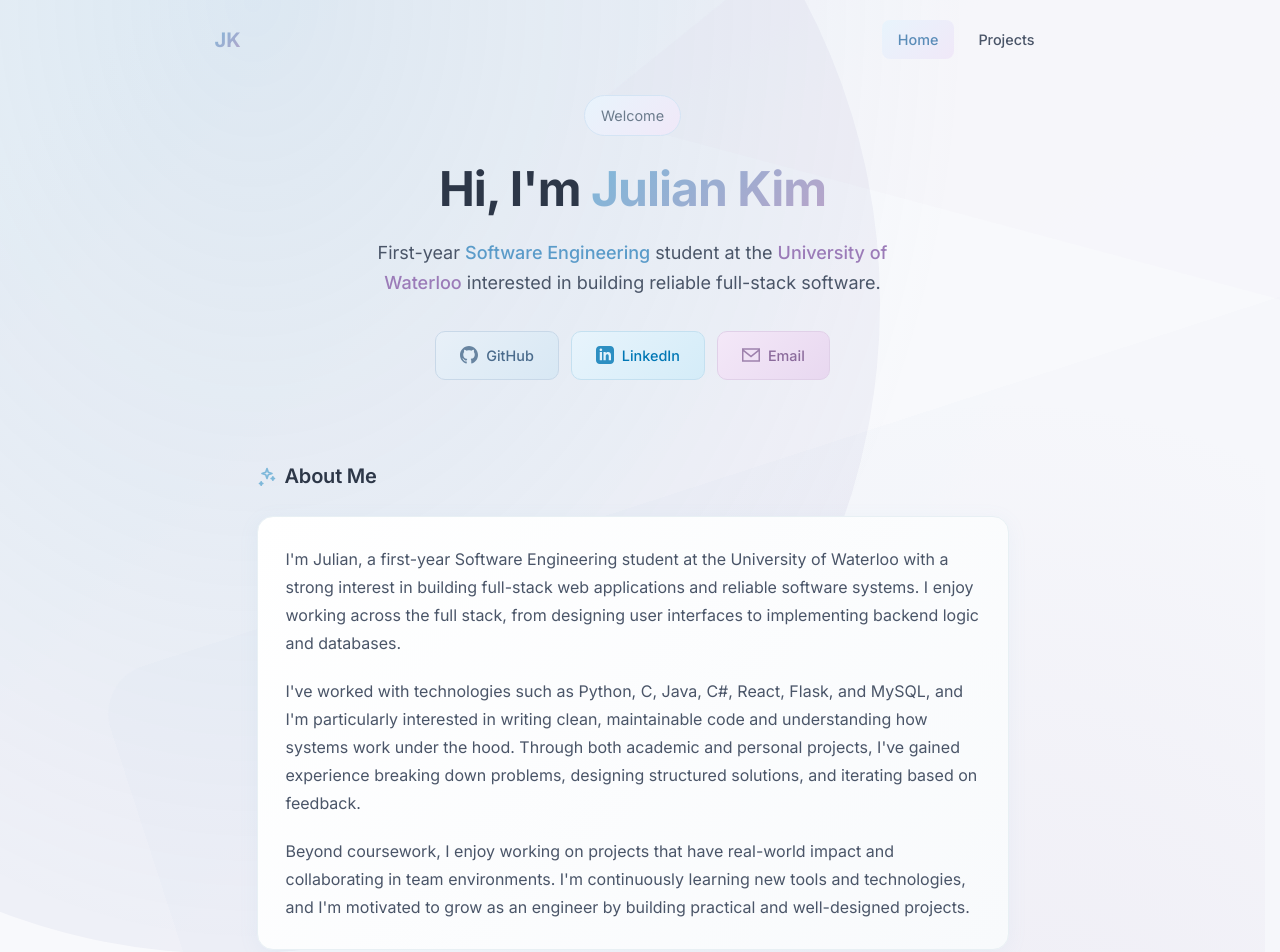
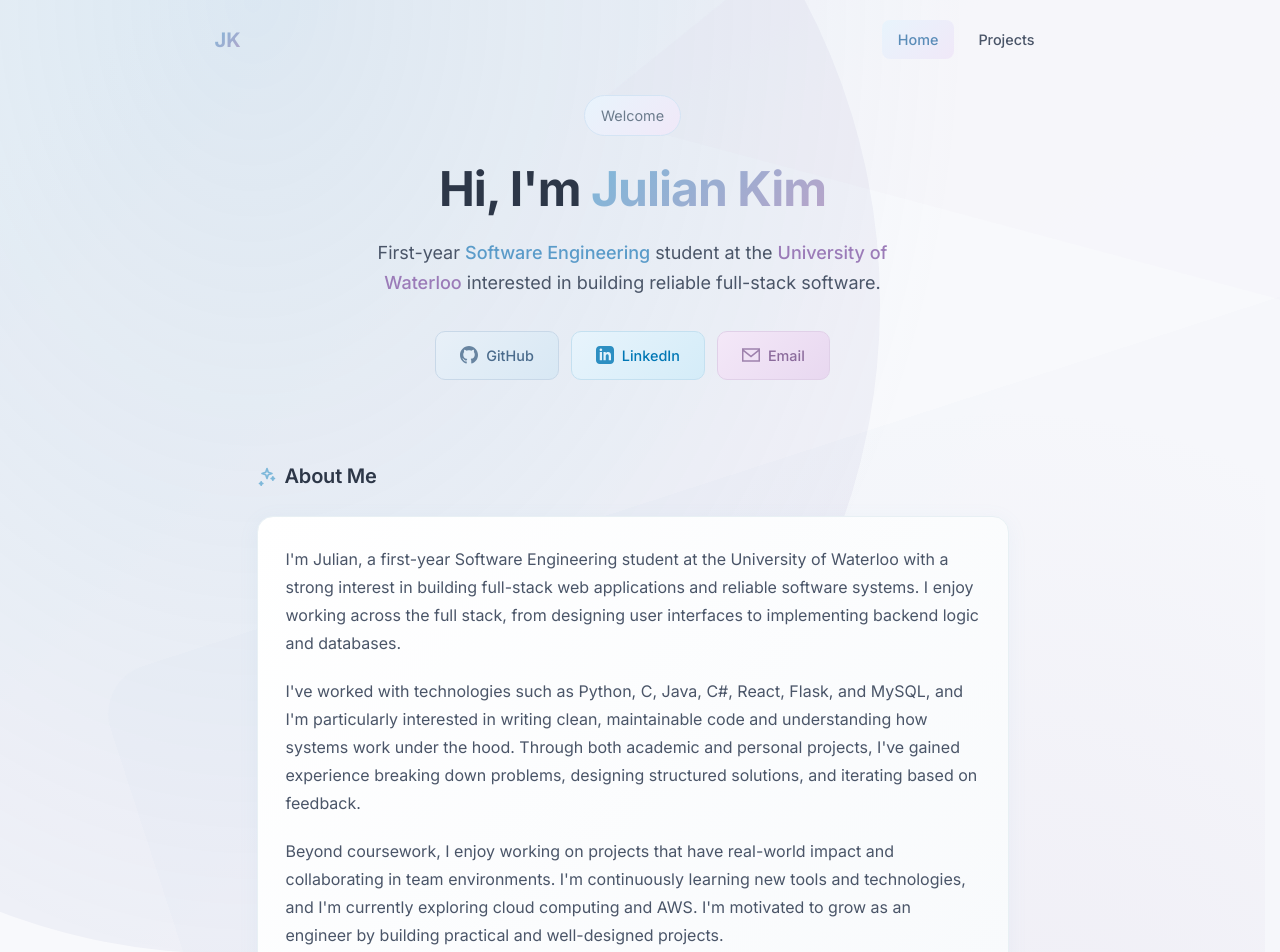
Before and after one commit to juliank1m/profile, a React (Vite) app: page /homepage in a window 1280 px wide. Shown: the top 952 px of the page. Built offline with nearby package versions, Linux system fonts and the light colour scheme.

Commit message:
update about me (#17)

```diff
--- a/src/pages/Home.tsx
+++ b/src/pages/Home.tsx
@@ -69,8 +69,8 @@ export default function Home() {
           <p>
             Beyond coursework, I enjoy working on projects that have real-world impact and
             collaborating in team environments. I'm continuously learning new tools and
-            technologies, and I'm motivated to grow as an engineer by building practical
-            and well-designed projects.
+            technologies, and I'm currently exploring cloud computing and AWS. I'm motivated
+            to grow as an engineer by building practical and well-designed projects.
           </p>
         </div>
       </section>
```
